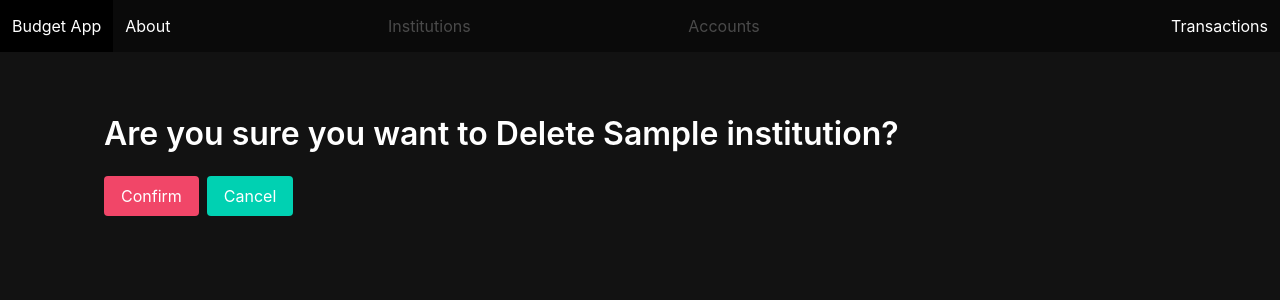
After one commit to siemenjm/practice_budget_app, a Django app: page /institutions/1/delete in a window 1280 px wide. The commit adds this page. Shown: the top 300 px of the page. Run offline with Django 4.2, Linux system fonts and the light colour scheme; tables that the repository leaves empty hold one stand-in row (values such as "Sample post").

Commit message:
Add delete functionality to institutions

```diff
--- /dev/null
+++ b/main_app/templates/institution_delete_confirmation.html
@@ -0,0 +1,12 @@
+{% extends 'base.html' %} {% block content %}
+<h1 class="title pt-5">Are you sure you want to Delete {{institution.name}}?</h1>
+<form method="post">
+    {% csrf_token %}
+    <div class="buttons">
+    <!-- confirm artist delete -->
+        <input class="button is-danger" type="submit" value="Confirm" />
+        <!-- Redirect back to detail on cancel -->
+        <a class="button is-primary" href="{% url 'institution_detail' institution.pk %}">Cancel</a>
+    </div>
+</form>
+{% endblock %}
--- a/main_app/templates/institution_detail.html
+++ b/main_app/templates/institution_detail.html
@@ -39,5 +39,10 @@
         <i class="fas fa-edit"></i>
     </span>
 </a>
+<a href="{% url 'institution_delete' institution.pk %}" class="button is-danger">
+    <span class="icon">
+        <i class="fas fa-trash-alt"></i>
+    </span>
+</a>
 
 {% endblock %}
--- a/main_app/urls.py
+++ b/main_app/urls.py
@@ -8,6 +8,7 @@ urlpatterns = [
     path('institutions/new/', views.InstitutionCreate.as_view(), name='institution_create'),
     path('institutions/<int:pk>/', views.InstitutionDetail.as_view(), name='institution_detail'),
     path('institutions/<int:pk>/update', views.InstitutionUpdate.as_view(), name='institution_update'),
+    path('institutions/<int:pk>/delete', views.InstitutionDelete.as_view(), name='institution_delete'),
     path('accounts/', views.AccountList.as_view(), name='account_list'),
     path('accounts/new/', views.AccountCreate.as_view(), name='account_create'),
     path('accounts/<int:pk>/', views.AccountDetail.as_view(), name='account_detail'),
--- a/main_app/views.py
+++ b/main_app/views.py
@@ -46,6 +46,11 @@ class InstitutionUpdate(UpdateView):
 
     def get_success_url(self):
         return reverse('institution_detail', kwargs={'pk': self.object.pk})
+
+class InstitutionDelete(DeleteView):
+    model = Institution
+    template_name = 'institution_delete_confirmation.html'
+    success_url = '/institutions/'
 
 class AccountList(TemplateView):
     template_name = 'account_list.html'
```
